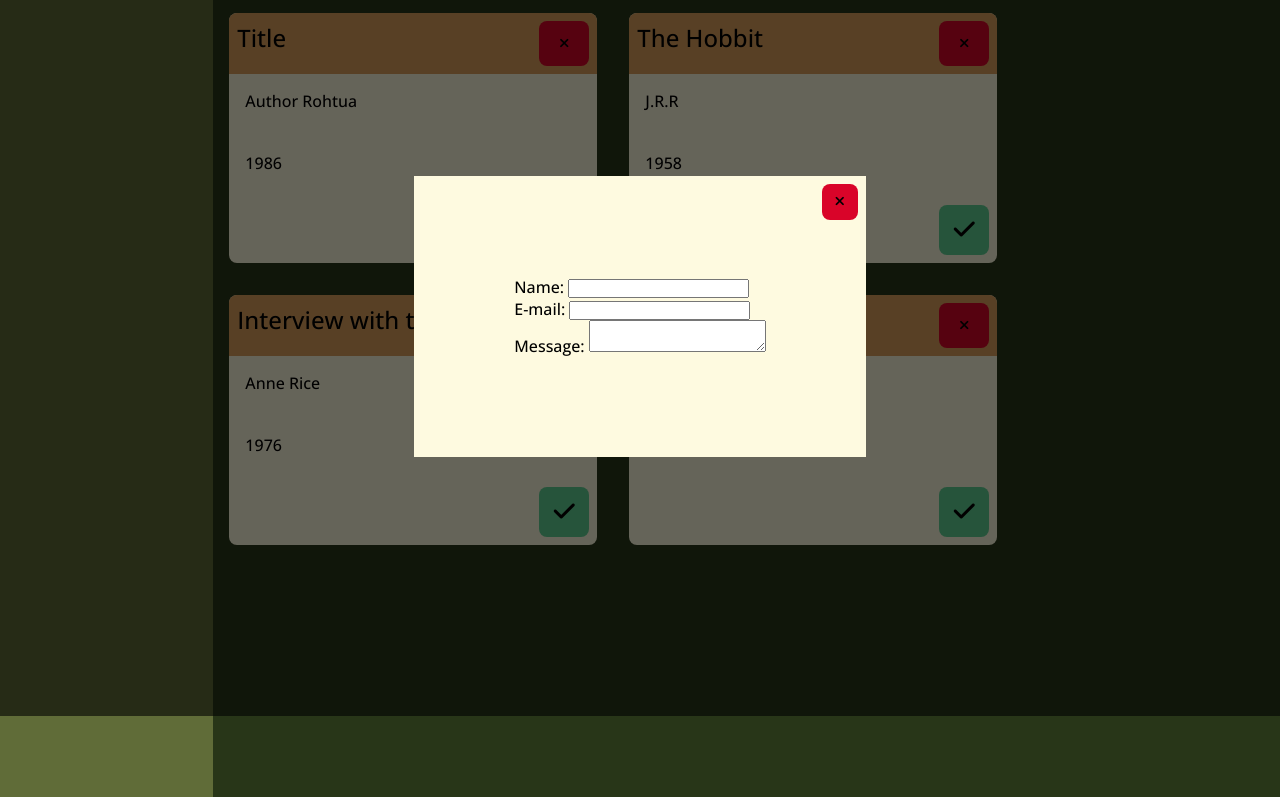
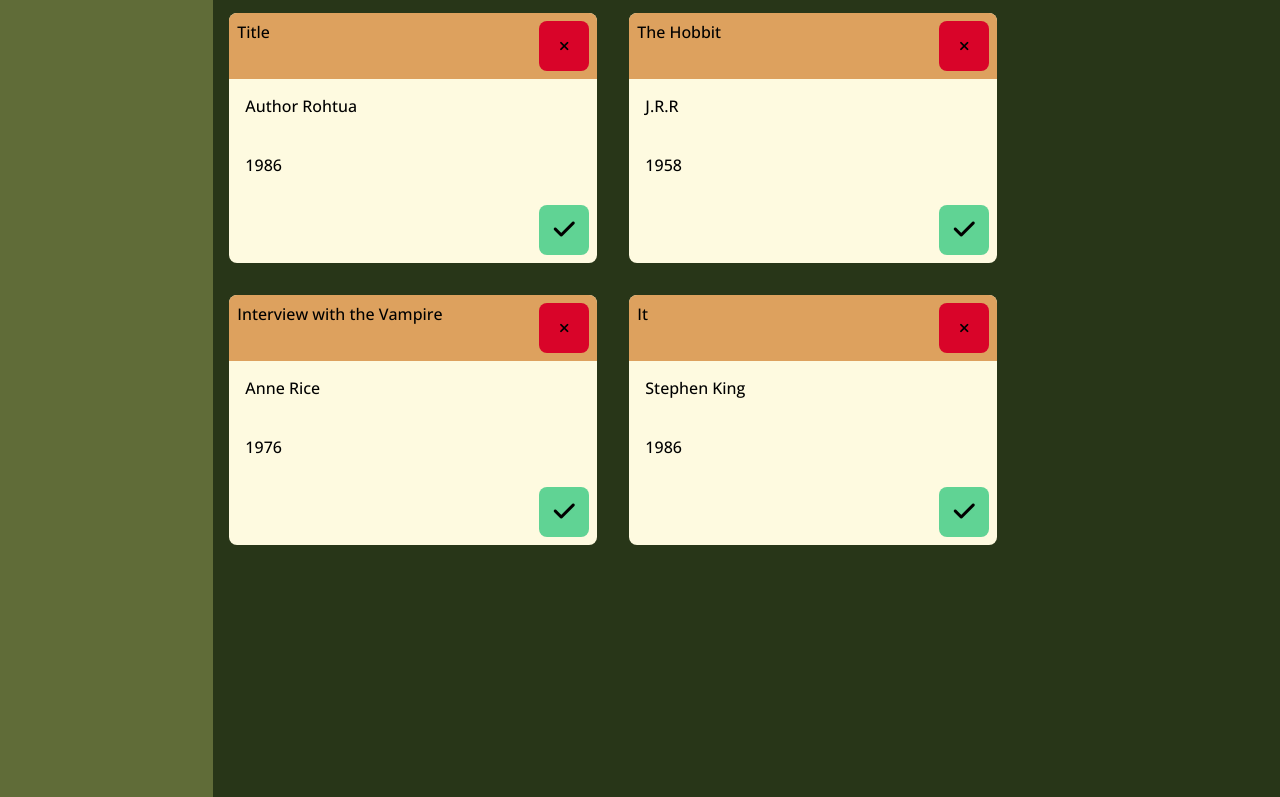
Before and after one commit to ryleedwards/odin-library, a plain HTML site: page index.html in a window 1280 px wide. Shown: the part 84-881 px from the top of the page. Drawn offline with nearby package versions, Linux system fonts and the light colour scheme.

Commit message:
Fix wrapping on Title

```diff
--- a/style.css
+++ b/style.css
@@ -122,13 +122,14 @@ main {
   border-top-left-radius: 8px;
   border-top-right-radius: 8px;
   padding: 8px;
-  font-size: 1.5rem;
 }
 
 .btn.remove {
   background-color: var(--red);
   grid-area: 1 / 2 / 2 / 3;
   margin: 8px;
+  height: 50px;
+  width: 50px;
 }
 
 .btn.remove:hover {
@@ -150,8 +151,8 @@ main {
 
 .btn.boolRead {
   background-color: var(--green);
-  min-width: 50px;
-  min-height: 50px;
+  height: 50px;
+  width: 50px;
   border-radius: 8px;
   grid-area: 4 / 2 / 5 / 2;
   border: none;
@@ -173,7 +174,7 @@ main {
   flex-direction: column;
   align-items: center;
   justify-content: center;
-  /* visibility: hidden; */
+  visibility: hidden;
 }
 
 .addBook > form {
```
